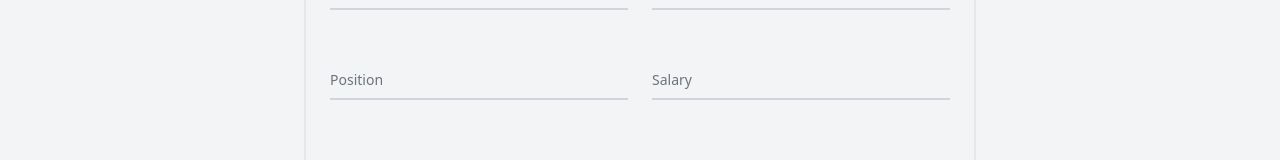
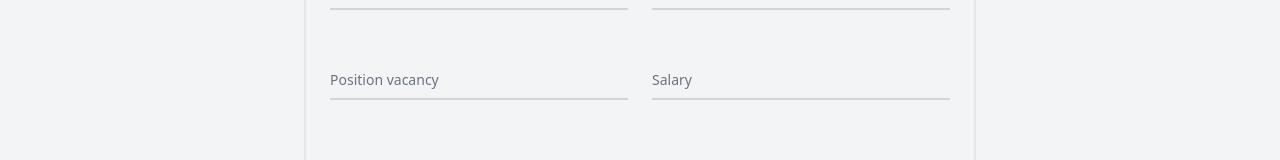
Before and after one commit to FernyCastro8/DevHub, a React (Create React App) app in the folder client/: page /employer-form in a window 1280 px wide. Shown: the part 602-762 px from the top of the page. Built offline with nearby package versions, Linux system fonts and the light colour scheme.

Commit message:
employer form component - working on form input handling

```diff
--- a/client/src/component/forms/EmployerForm.js
+++ b/client/src/component/forms/EmployerForm.js
@@ -49,7 +49,7 @@
                                     className="block py-2.5 px-0 w-full text-sm text-gray-900 bg-transparent border-0 border-b-2 border-gray-300 appearance-none  dark:border-gray-600 dark:focus:border-blue-500 focus:outline-none focus:ring-0 focus:border-blue-600 peer"
                                     placeholder=" " required />
                                 <label for="floating_last_name"
-                                    className="absolute text-sm text-gray-500 dark:text-gray-400 duration-300 transform -translate-y-6 scale-75 top-3 -z-10 origin-[0] peer-focus:left-0 peer-focus:text-blue-600 peer-focus:dark:text-blue-500 peer-placeholder-shown:scale-100 peer-placeholder-shown:translate-y-0 peer-focus:scale-75 peer-focus:-translate-y-6">Position</label>
+                                    className="absolute text-sm text-gray-500 dark:text-gray-400 duration-300 transform -translate-y-6 scale-75 top-3 -z-10 origin-[0] peer-focus:left-0 peer-focus:text-blue-600 peer-focus:dark:text-blue-500 peer-placeholder-shown:scale-100 peer-placeholder-shown:translate-y-0 peer-focus:scale-75 peer-focus:-translate-y-6">Position vacancy</label>
                             </div>
 
                             <div className="relative z-0 mb-6 w-full group">
```
